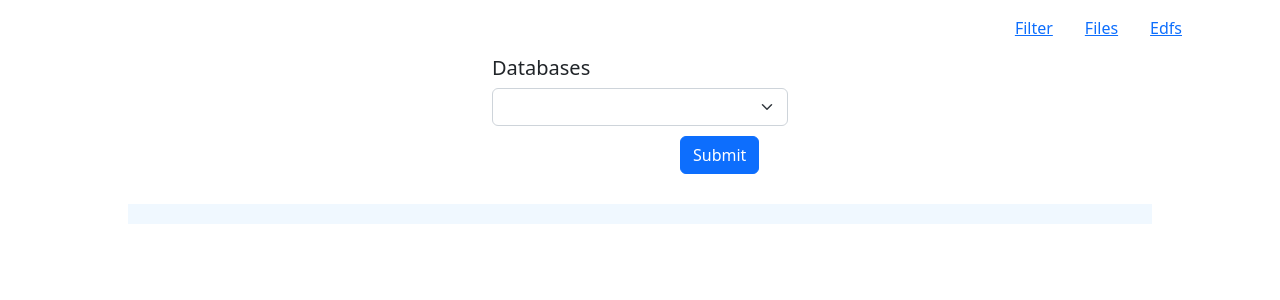
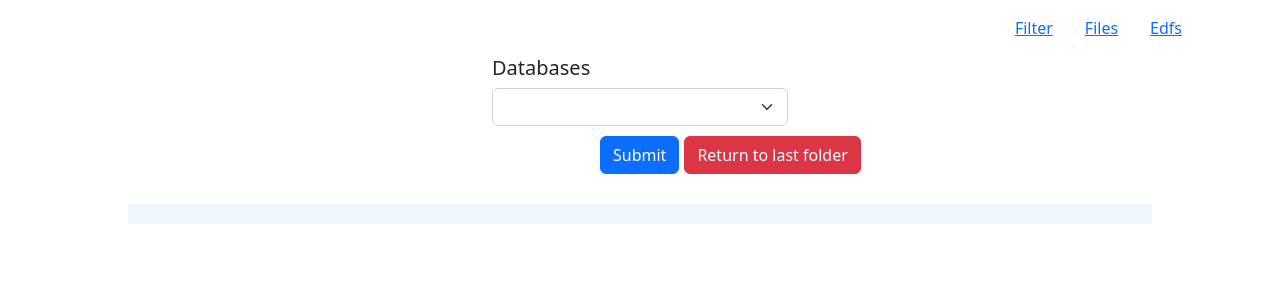
Before and after one commit to AndersonlLiu/dsci551FrontEnd, an Angular app in the folder dsciProject/: page /files-component in a window 1280 px wide. Shown: the top 300 px of the page. Built offline with nearby package versions, Linux system fonts and the light colour scheme.

Commit message:
change file component

```diff
--- a/dsciProject/src/app/files/files.component.css
+++ b/dsciProject/src/app/files/files.component.css
@@ -1,6 +1,6 @@
 #submit {
   margin-top: 10px;
-  margin-left: 680px;
+  margin-left: 600px;
 }
 #result{
   width:80%;
@@ -11,3 +11,8 @@
   padding-top: 20px;
   background-color: aliceblue;
 }
+
+#clear {
+  margin-top: 10px;
+  margin-left: 5px;
+}
--- a/dsciProject/src/app/files/files.component.html
+++ b/dsciProject/src/app/files/files.component.html
@@ -8,6 +8,7 @@
     </select>
   </div>
   <button class="btn btn-primary" id="submit">Submit</button>
+  <button class="btn btn-danger" id="clear" (click)="clear()">Return to last folder</button>
 </form>
 
 <div id="result">
@@ -15,3 +16,7 @@
     <li (click)="itemclick(child)">{{child}}</li>
   </ul>
 </div>
+
+<div id="catReturn">
+  {{returnInfo}}
+</div>
--- a/dsciProject/src/app/files/files.component.ts
+++ b/dsciProject/src/app/files/files.component.ts
@@ -1,6 +1,7 @@
 import { Component, OnInit } from '@angular/core';
 import { HttpClient, HttpHeaders } from '@angular/common/http';
 import { FormBuilder, FormGroup, Validators } from '@angular/forms';
+import { ThisReceiver } from '@angular/compiler';
 
 @Component({
   selector: 'app-files',
@@ -9,10 +10,9 @@ import { FormBuilder, FormGroup, Validators } from '@angular/forms';
 })
 export class FilesComponent implements OnInit {
   returnData: any = "";
+  returnInfo: any = "";
   searchForm!: FormGroup;
   path = "";
-  request_body =
-    {};
   database = "";
 
   constructor(private formBuilder: FormBuilder, private http: HttpClient) { }
@@ -25,28 +25,48 @@ export class FilesComponent implements OnInit {
   onSubmit() {
     this.database = this.searchForm.value.database;
     this.http.get<any>('https://dsci551-367122.uw.r.appspot.com/api/v1/ls?directory_path=%2F&db='+ this.database).subscribe(data => {
-      this.path += "%2F";
       this.returnData = data.children;
-      console.log(typeof(this.returnData));
-      console.log(this.returnData);
     })
+  }
+  clear() {
+    this.path =this.path.substring(0, this.path.lastIndexOf('%2F'));
+    if (this.path === "") {
+      this.path = "%2F";
+    }
+    console.log(this.path);
+    this.http.get<any>('https://dsci551-367122.uw.r.appspot.com/api/v1/ls?directory_path=' + this.path + '&db='+ this.database).subscribe(data => {
+        this.returnData = data.children;
+        console.log(this.returnData);
+      })
+
   }
 
   itemclick(child: string) {
-    console.log("workks")
     if (child.includes(".")) {
+      this.path += "%2F";
       this.path += child;
-      this.http.put<any>('https://dsci551-367122.uw.r.appspot.com/api/v1/cat?file_path=' + this.path,this.request_body + '&db=' + this.database).subscribe(data => {
+      console.log(this.path);
+      this.http.get<any>('https://dsci551-367122.uw.r.appspot.com/api/v1/cat?file_path=' + this.path + '&db=' + this.database).subscribe(data => {
         console.log(data)
         console.log(this.path);
+        if (typeof(data) === 'object') {
+          this.returnInfo = JSON.stringify(data, null, 4);
+        } else {
+        this.returnInfo = data;
+        }
       })
     } else {
-      this.path += child;
-      this.path += "%2F"
+      if (this.path === "%2F") {
+        this.path += child;
+      } else {
+        this.path += "%2F";
+        this.path += child;
+      }
       this.http.get<any>('https://dsci551-367122.uw.r.appspot.com/api/v1/ls?directory_path=' + this.path + '&db='+ this.database).subscribe(data => {
         this.returnData = data.children;
         console.log(this.returnData);
         console.log(this.path);
+
       })
     }
   }
```
Also changed, not shown: 1 other file (tests, documents, lock files or other folders).
